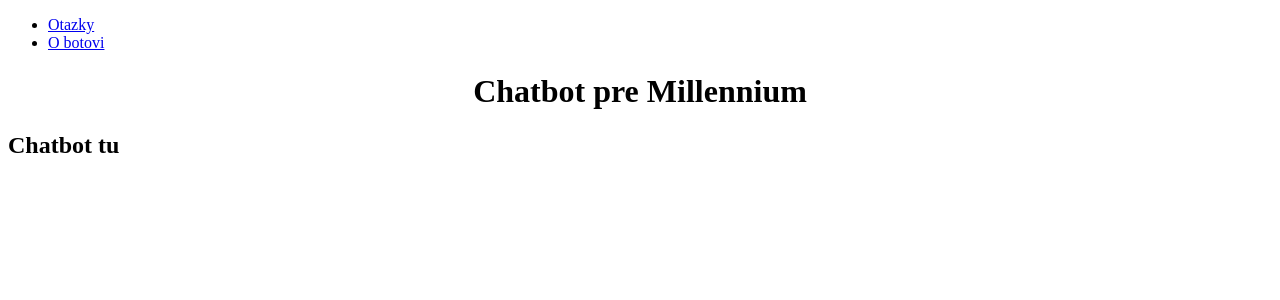
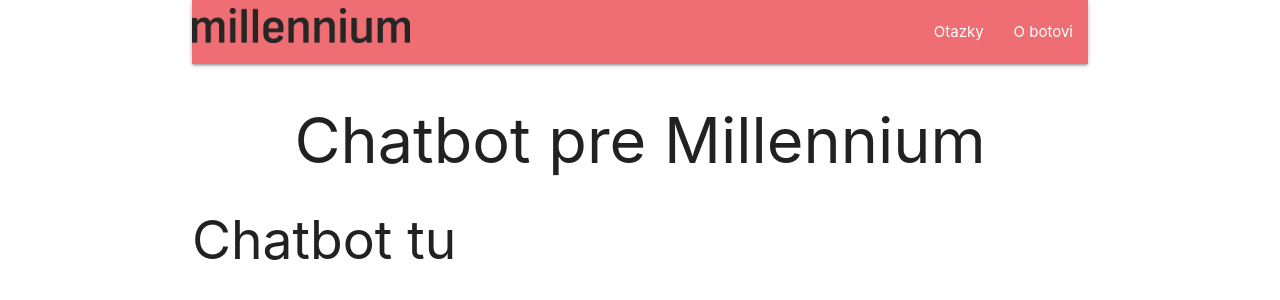
Before and after one commit to johnathan-codes/chatbot, a React (Create React App) app in the folder client/: page / in a window 1280 px wide. Shown: the top 300 px of the page. Built offline with nearby package versions, Linux system fonts and the light colour scheme.

Commit message:
Materialize

```diff
--- a/client/package.json
+++ b/client/package.json
@@ -4,6 +4,7 @@
   "private": true,
   "dependencies": {
     "concurrently": "^4.1.2",
+    "materialize-css": "^1.0.0",
     "react": "^16.10.1",
     "react-dom": "^16.10.1",
     "react-router-dom": "^5.1.1",
--- a/client/src/components/App.js
+++ b/client/src/components/App.js
@@ -5,9 +5,8 @@
 import Question from './questions/Questions';
 import Header from './Header';
 import Chatbot from './chatbot/Chatbot';
-const App = () => {
-  return (
-    <div>
+const App = () => (
+  <div className="container">
     <BrowserRouter>
       <div>
         <Header />
@@ -19,6 +18,5 @@
     </BrowserRouter>
   </div>
 );
-};
 
 export default App;
--- a/client/src/components/Header.js
+++ b/client/src/components/Header.js
@@ -2,8 +2,11 @@
 import { Link } from 'react-router-dom';
 
 const Header = () => (
-  <nav>
-    <ul>
+  <nav className="nav-wrapper">
+    <Link to={'/'} className="brand-logo">
+      <img src="img/company-logo.png" alt="Millennium" />
+    </Link>
+    <ul id="nav-mobile" className="right hide-on-med-and-down">
       <li>
         <Link to={'/questions'}>Otazky</Link>
       </li>
--- a/client/src/index.js
+++ b/client/src/index.js
@@ -1,6 +1,7 @@
 import React from 'react';
 import ReactDOM from 'react-dom';
 import App from './components/App';
+import 'materialize-css/dist/css/materialize.min.css';
 import * as serviceWorker from './serviceWorker';
 
 ReactDOM.render(<App />, document.getElementById('root'));
```
Also changed, not shown: client/public/img/company-logo.png (added), 1 other file (tests, documents, lock files or other folders). Lines whose indentation alone changed are shown as unchanged.
